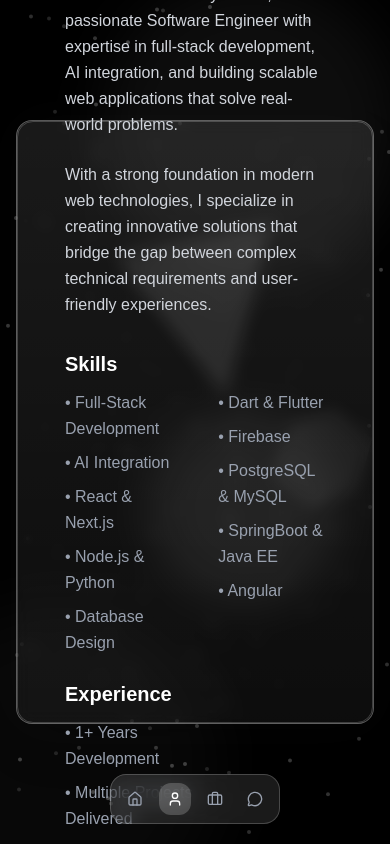
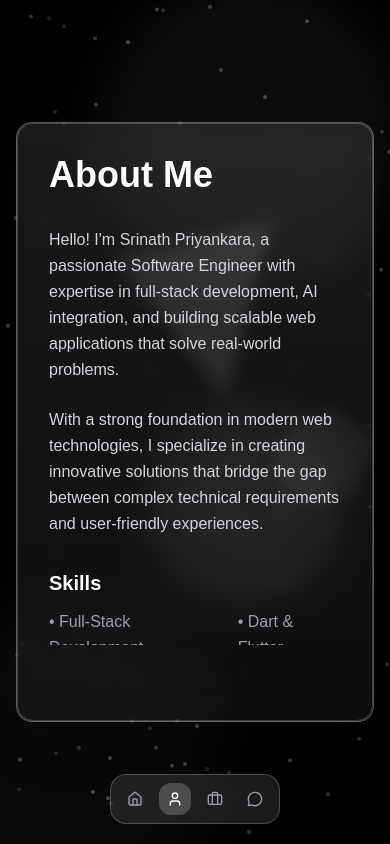
Before and after one commit to Priyankara2003/portfolio-v1, a Next.js app: page / in a window 390 px wide. Both pictures are taken after a click on the button 175 px from the left and 799 px from the top of the page. Built offline with nearby package versions, Linux system fonts and the light colour scheme; a web font is replaced by a local one.

Commit message:
refactor : update layout and styling for portfolio and about sections

```diff
--- a/app/page.tsx
+++ b/app/page.tsx
@@ -182,7 +182,7 @@ export default function Portfolio() {
         transition={{ duration: 0.8, ease: "easeOut" }}
         className="relative max-w-5xl w-full mx-auto lg:overflow-hidden"
       >
-        <div className="relative bg-gradient-to-t from-white/5 to-white/10 backdrop-blur-sm border border-white/30 rounded-2xl p-12 md:p-16 lg:p-20 shadow-2xl min-h-[600px]">
+        <div className="relative bg-gradient-to-t from-white/5 to-white/10 backdrop-blur-sm border border-white/30 rounded-2xl p-4 md:p-16 lg:p-20 shadow-2xl min-h-[600px]">
           {/* Glowing border effect */}
           <div className="absolute inset-0 rounded-2xl border border-white/20 shadow-[0_0_50px_rgba(255,255,255,0.02)]" />
 
--- a/components/about-content.tsx
+++ b/components/about-content.tsx
@@ -7,8 +7,9 @@ export default function AboutContent() {
         initial={{ opacity: 0, y: 20 }}
         animate={{ opacity: 1, y: 0 }}
         transition={{ duration: 0.6 }}
-        className="relative z-10"
+        className="relative z-10 w-full h-full overflow-y-auto md:overflow-visible"
       >
+        <div className="p-4 md:p-0">
           <h1 className="text-4xl md:text-5xl font-bold text-white mb-8">
             About Me
           </h1>
@@ -36,13 +37,18 @@ export default function AboutContent() {
                     <li>• React & Next.js</li>
                     <li>• Node.js & Python</li>
                     <li>• Database Design</li>
+                    <li className="block sm:hidden">• Angular</li>
                   </ul>
-                <ul className="space-y-2 text-gray-400 ml-10">
+                  <ul className="space-y-2 text-gray-400 sm:ml-10 ml-3">
                     <li>• Dart & Flutter</li>
                     <li>• Firebase</li>
-                  <li>• PostgreSQL & MySQL</li>
-                  <li>• SpringBoot & Java EE</li>
-                  <li>• Angular</li>
+                    <li className="hidden md:block">• PostgreSQL & MySQL</li>
+                    <li className="block sm:hidden">• PostgreSQL</li>
+                    <li className="block sm:hidden">• MySQL</li>
+                    <li className="hidden md:block">• SpringBoot & Java EE</li>
+                    <li className="block sm:hidden">• SpringBoot</li>
+                    <li className="block sm:hidden">• Java EE</li>
+                    <li className="hidden md:block">• Angular</li>
                   </ul>
                 </div>
               </div>
@@ -61,6 +67,7 @@ export default function AboutContent() {
               </div>
             </div>
           </div>
+        </div>
       </motion.div>
     );
   }
--- a/components/home-content.tsx
+++ b/components/home-content.tsx
@@ -10,7 +10,7 @@ interface HomeContentProps {
 
 export default function HomeContent({ setActiveSection }: HomeContentProps) {
     return (
-      <div className="relative z-10 flex flex-column items-center ml-[-7vw] md:ml-[0vw] md:items-start">
+      <div className="relative z-10 flex flex-column items-center md:items-start">
         <div className="text-center md:text-left">
         {/* Name - Large Typography matching reference */}
         <motion.h1
```
Lines whose indentation alone changed are shown as unchanged.
